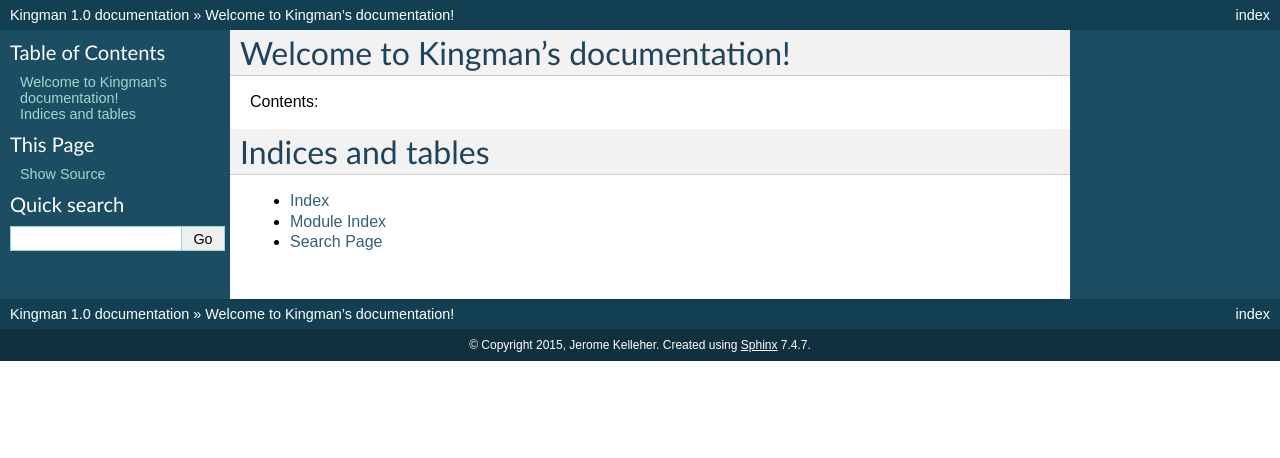
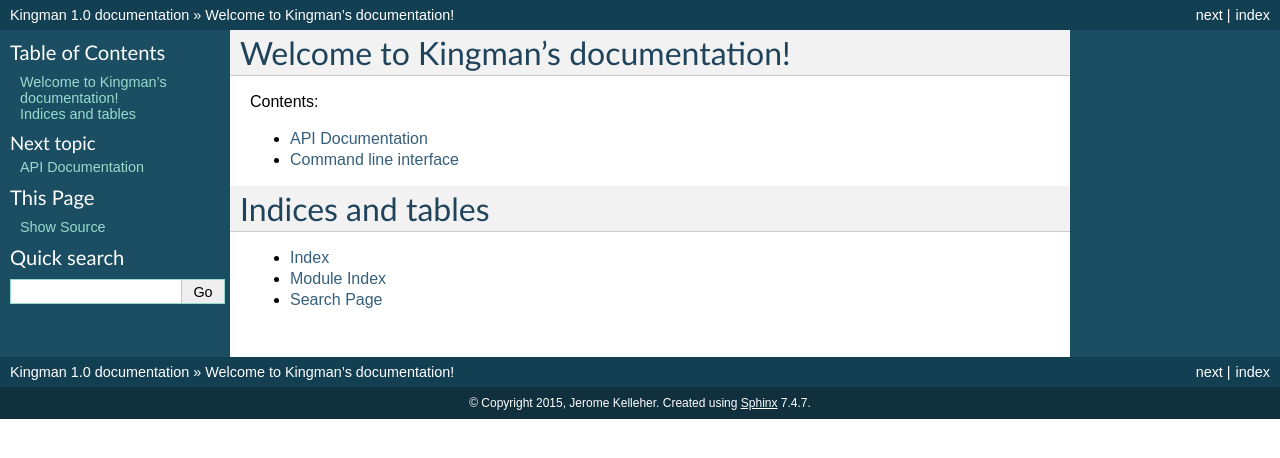
Before and after one commit to BIGtigr/kingman, a Sphinx documentation site: the page built from docs/index.rst, in a window 1280 px wide. Shown: the top 458 px of the page. Built offline with Sphinx 7.4.7, drawn with Linux system fonts in a browser that asks for light colours.

Commit message:
Added outline documentation and CI tests.

```diff
--- a/docs/api.rst
+++ b/docs/api.rst
@@ -1,2 +1,8 @@
+=================
+API Documentation
+=================
+
 .. automodule:: kingman
     :members:
+
+.. autofunction:: simulate
--- a/docs/conf.py
+++ b/docs/conf.py
@@ -18,7 +18,7 @@
 # If extensions (or modules to document with autodoc) are in another directory,
 # add these directories to sys.path here. If the directory is relative to the
 # documentation root, use os.path.abspath to make it absolute, like shown here.
-#sys.path.insert(0, os.path.abspath('.'))
+sys.path.insert(0, os.path.abspath('../'))
 
 # -- General configuration ------------------------------------------------
 
--- a/docs/index.rst
+++ b/docs/index.rst
@@ -11,6 +11,8 @@
 .. toctree::
    :maxdepth: 2
 
+   api
+   cli
 
 
 Indices and tables
```
Also changed, not shown: .travis.yml, 1 other file.
